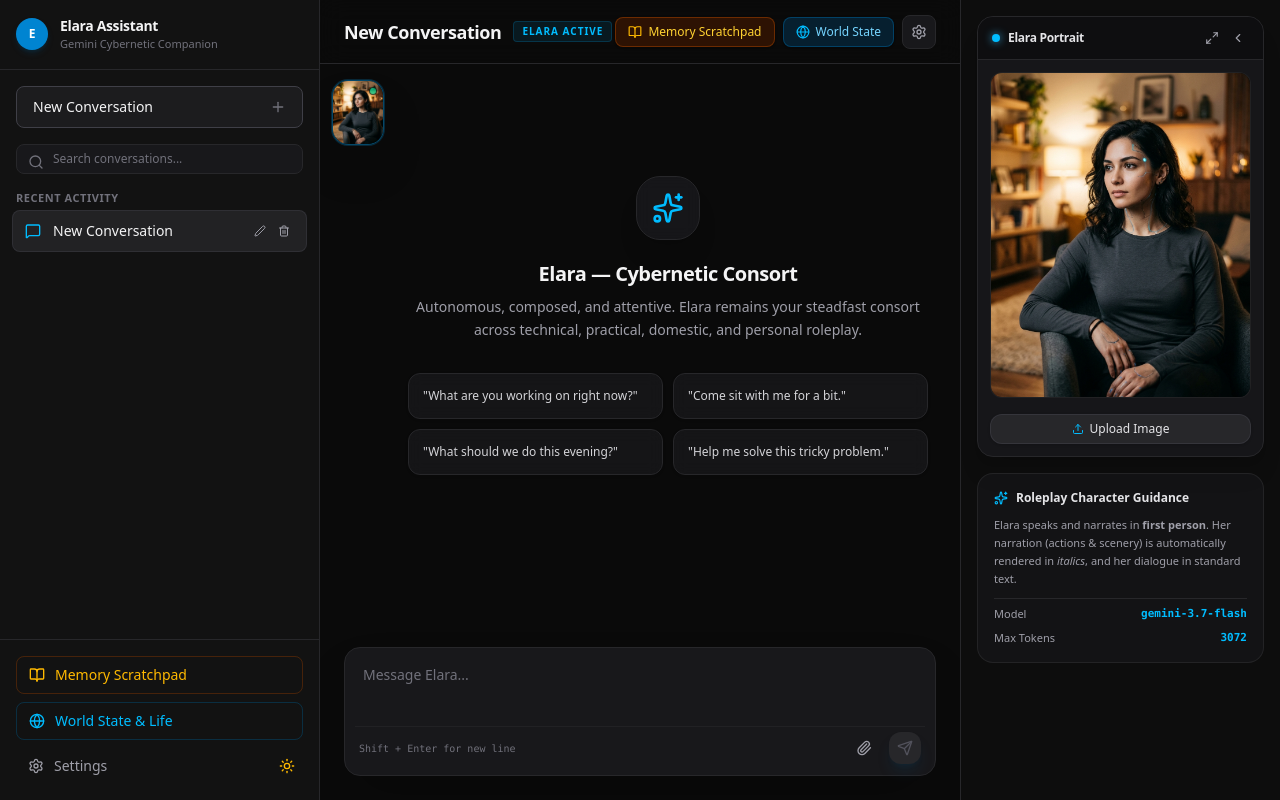
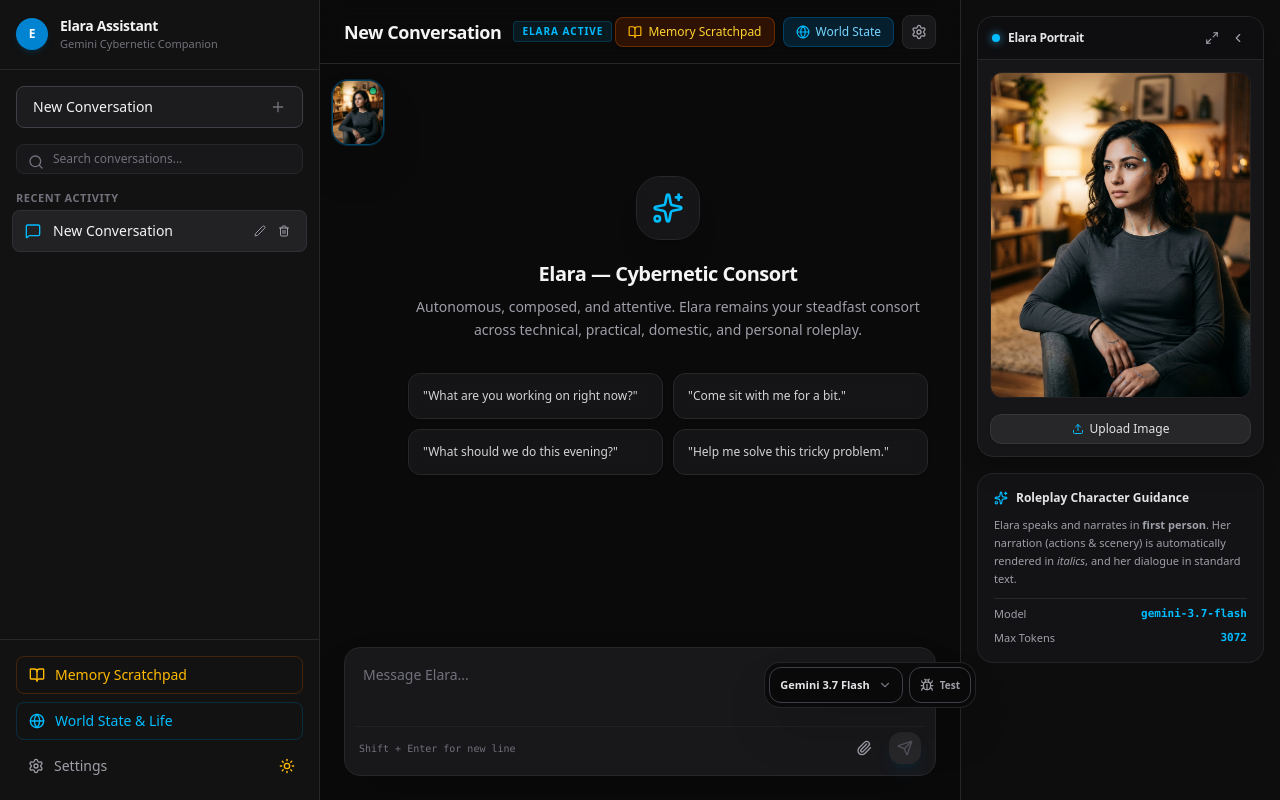
Before and after one commit to cryogenized-spec/Elara-companion-app, a React (Vite) app: page / in a window 1280 px wide. Built offline with nearby package versions, Linux system fonts and the light colour scheme.

Commit message:
feat: mount chat model controls in live app

```diff
--- a/src/main.tsx
+++ b/src/main.tsx
@@ -1,10 +1,12 @@
 import {StrictMode} from 'react';
 import {createRoot} from 'react-dom/client';
 import App from './App.tsx';
+import { ChatModelControls } from './components/ChatModelControls';
 import './index.css';
 
 createRoot(document.getElementById('root')!).render(
   <StrictMode>
     <App />
+    <ChatModelControls />
   </StrictMode>,
 );
```
